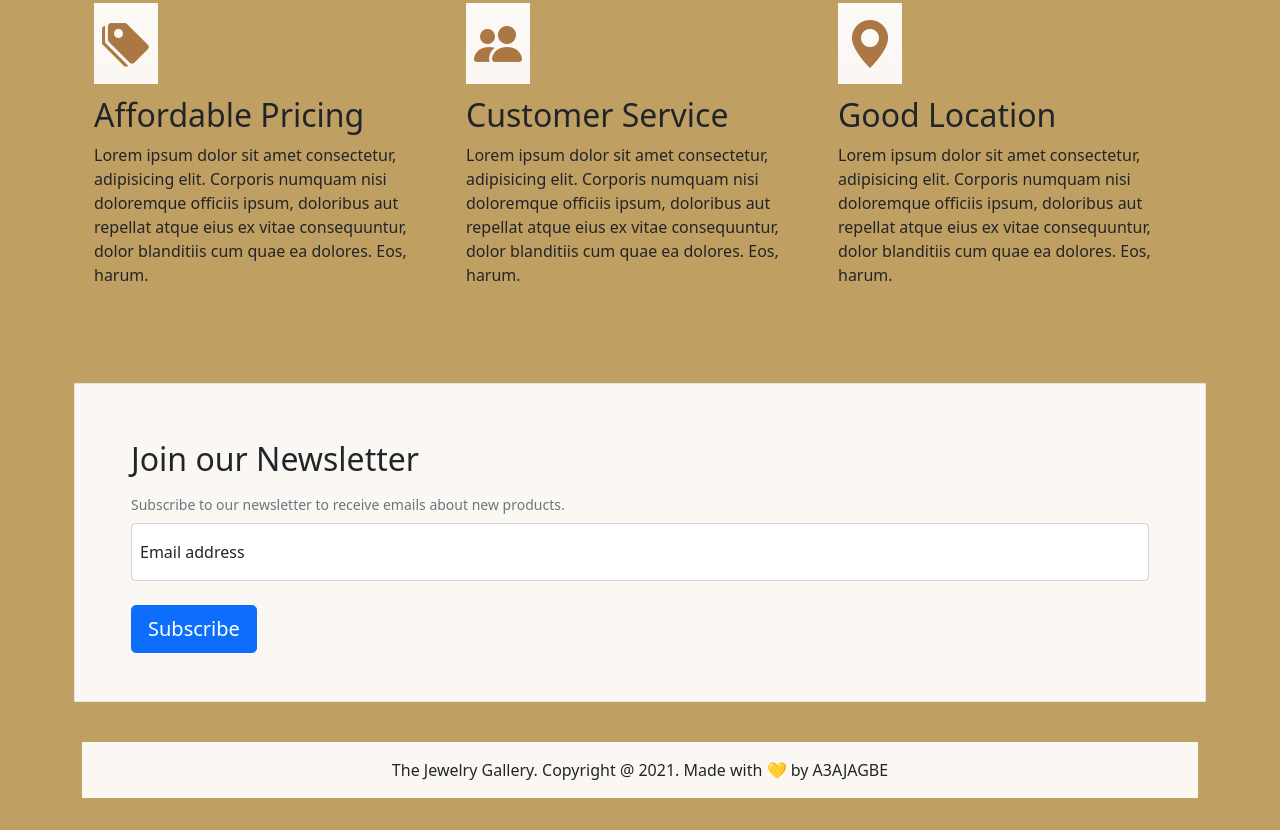
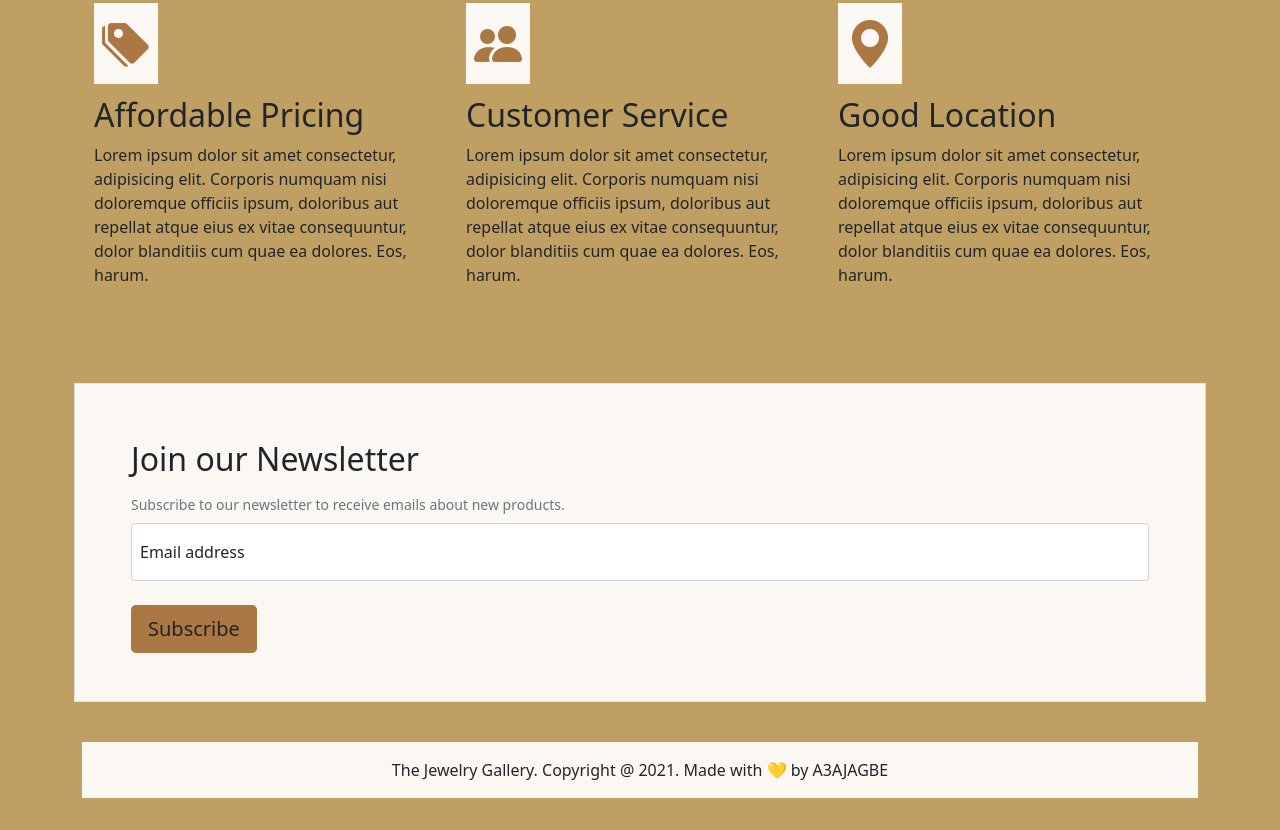
Before and after one commit to A3AJAGBE/freecodecamp-product-landing-page, a plain HTML site: page index.html in a window 1280 px wide. Shown: the part 882-1712 px from the top of the page. Drawn offline with nearby package versions, Linux system fonts and the light colour scheme.

Commit message:
Update subscribe button styling

```diff
--- a/index.html
+++ b/index.html
@@ -73,7 +73,7 @@
                         </div>
 
                         <div>
-                            <input type="submit" id="submit" value="Subscribe" class="btn btn-lg btn-primary">
+                            <input type="submit" id="submit" value="Subscribe" class="btn btn-lg dark-theme">
                         </div>
                     </form>
                 </div>
--- a/style.css
+++ b/style.css
@@ -4,6 +4,10 @@ body {
 
 .light-theme {
     background-color: #FBF8F4;
+}
+
+.dark-theme {
+    background-color: #AB7844;
 }
 
 .bi-tags-fill, .bi-people-fill, .bi-geo-alt-fill {
```
